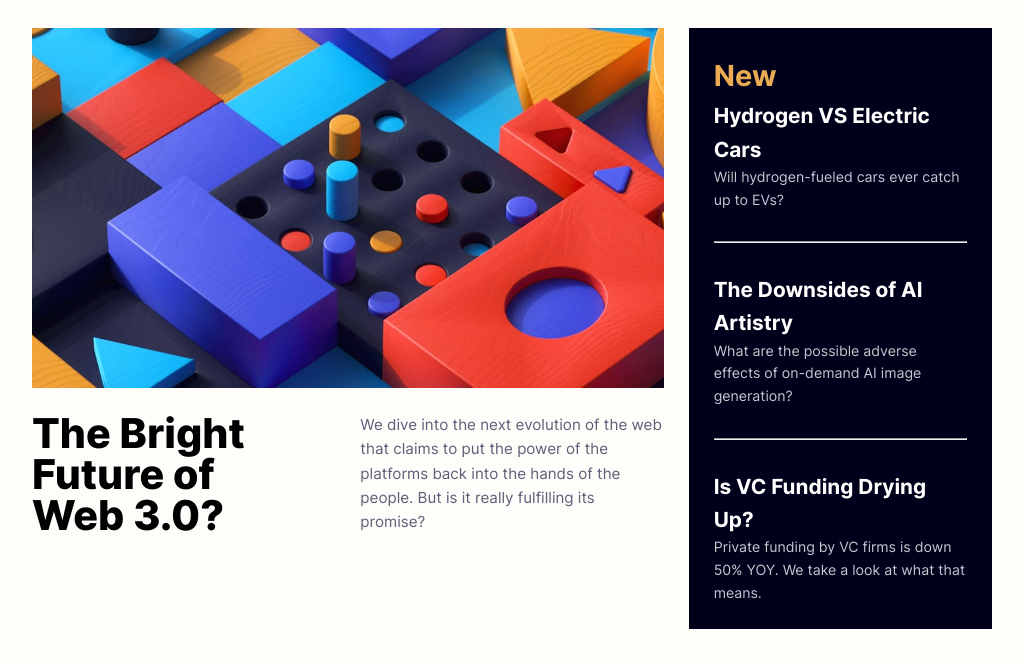
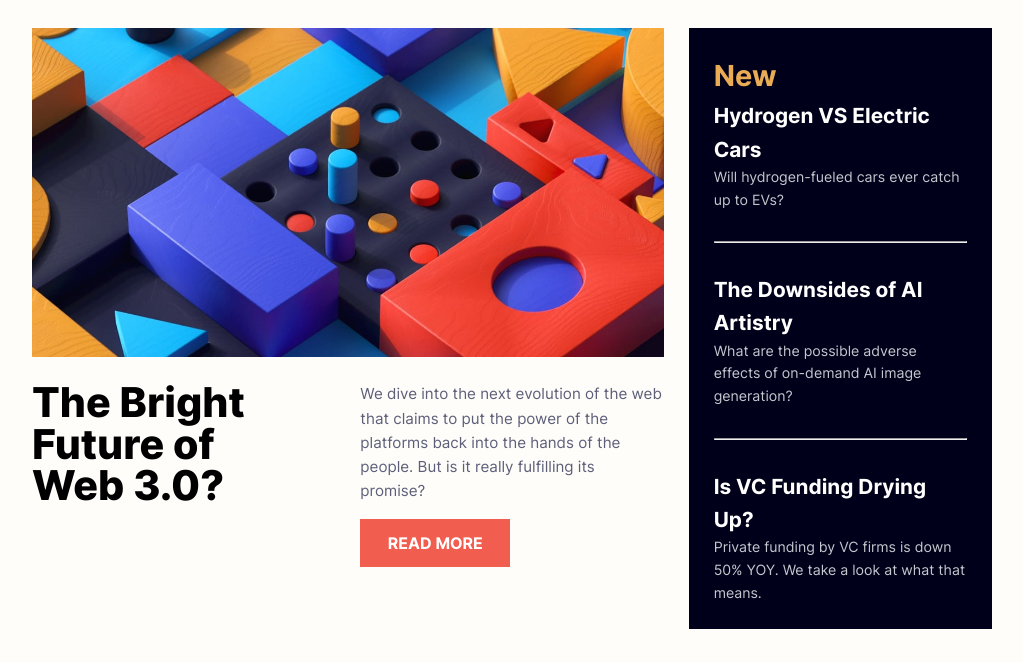
Before and after one commit to mohamedyasser27/news-homepage, a plain HTML site: page index.html in a window 1280 px wide. Shown: the part 137-800 px from the top of the page, without its empty margins (128-1151 px from the left). Drawn offline with Linux system fonts and the light colour scheme; a script that the page names is missing.

Commit message:
Add read more btn

```diff
--- a/assets/css/style.css
+++ b/assets/css/style.css
@@ -118,14 +118,84 @@ header {
 .main-section-cover {
   height: 100%;
 }
+
 .hero-desktop,
 .hero-mobile {
+  object-fit: cover;
   width: 100%;
-  object-fit: cover;
   height: 100%;
 }
 .hero-mobile {
   display: none;
+}
+
+.main-section-cover {
+  grid-column: 1/3;
+  grid-row: 1/2;
+}
+
+.news-title {
+  margin: 0px;
+  font-weight: 800;
+  line-height: 1;
+  font-size: clamp(2.2rem, 1.4286rem + 1.4286vw, 2.8rem);
+  grid-column: 1/2;
+  grid-row: 2/3;
+}
+
+.news-description p {
+  color: var(--Dark_grayish_blue);
+  grid-column: 2/3;
+  grid-row: 2/3;
+  font-size: clamp(0.7rem, 0.1857rem + 0.9524vw, 1.1rem);
+  margin-bottom: 15px;
+}
+
+.read-more-btn {
+  --transform-duration: 225ms;
+  background-color: var(--Soft_red);
+  color: white;
+  max-width: 150px;
+  width: 100%;
+  padding:15px;
+  position: relative;
+  overflow: hidden;
+  text-transform: uppercase;
+  font-weight: 700;
+  transition: background-color 200ms 0s ease-out;
+}
+
+.read-more-btn::after {
+  content: "";
+  border-radius: 50%;
+  display: block;
+  background-color: var(--Very_dark_blue);
+  width: 240px;
+  height: 240px;
+  position: absolute;
+  left: 0px;
+  bottom: 0px;
+  z-index: -1;
+  transform-origin: top center;
+  translate: -50% 100%;
+  transition: transform var(--transform-duration) 0s ease-out;
+}
+
+.read-more-btn:hover:after {
+  transform: rotate(-135deg);
+  transition: transform var(--transform-duration) 0s ease-in;
+}
+
+.read-more-btn:hover {
+  color: #fff;
+  background-color: transparent;
+}
+
+.news-aside {
+  background-color: var(--Very_dark_blue);
+  grid-column: 3/4;
+  grid-row: 1/3;
+  padding: 25px;
 }
 
 .news-aside__header {
@@ -146,40 +216,11 @@ header {
 
 .news-card__description {
   font-size: clamp(0.7rem, 0.3143rem + 0.7143vw, 1rem);
-
   color: var(--Grayish_blue);
 }
 
 .news-aside hr {
   margin-block: 30px;
-}
-
-.main-section-cover {
-  grid-column: 1/3;
-  grid-row: 1/2;
-}
-
-.news-title {
-  margin: 0px;
-  font-weight: 800;
-  line-height: 1;
-  font-size: clamp(2.2rem, 1.4286rem + 1.4286vw, 2.8rem);
-  grid-column: 1/2;
-  grid-row: 2/3;
-}
-
-.news-description {
-  color: var(--Dark_grayish_blue);
-  grid-column: 2/3;
-  grid-row: 2/3;
-  font-size: clamp(0.7rem, 0.1857rem + 0.9524vw, 1.1rem);
-}
-
-.news-aside {
-  background-color: var(--Very_dark_blue);
-  grid-column: 3/4;
-  grid-row: 1/3;
-  padding: 25px;
 }
 
 .top-articles {
@@ -252,7 +293,7 @@ header {
   .hero-mobile {
     display: initial;
   }
-  .news-description {
+  .news-description p{
     font-size: 1rem;
   }
   .news-card__header {
--- a/index.html
+++ b/index.html
@@ -92,9 +92,12 @@
         </aside>
         <h1 class="news-title">The Bright Future of<br />Web 3.0?</h1>
         <div class="news-description">
-          We dive into the next evolution of the web that claims to put the
-          power of the platforms back into the hands of the people. But is it
-          really fulfilling its promise?
+          <p>
+            We dive into the next evolution of the web that claims to put the
+            power of the platforms back into the hands of the people. But is it
+            really fulfilling its promise?
+          </p>
+          <button class="resetBtnStyle read-more-btn">read more</button>
         </div>
       </div>
       <article class="top-articles">
@@ -133,7 +136,7 @@
           />
 
           <div class="article-content">
-            <p class="article-count">03</p>
+            <div class="article-count">03</div>
             <a href="#" class="article-title">The Growth of Gaming</a>
             <p class="article-description">
               How the pandemic has sparked fresh opportunities.
```
